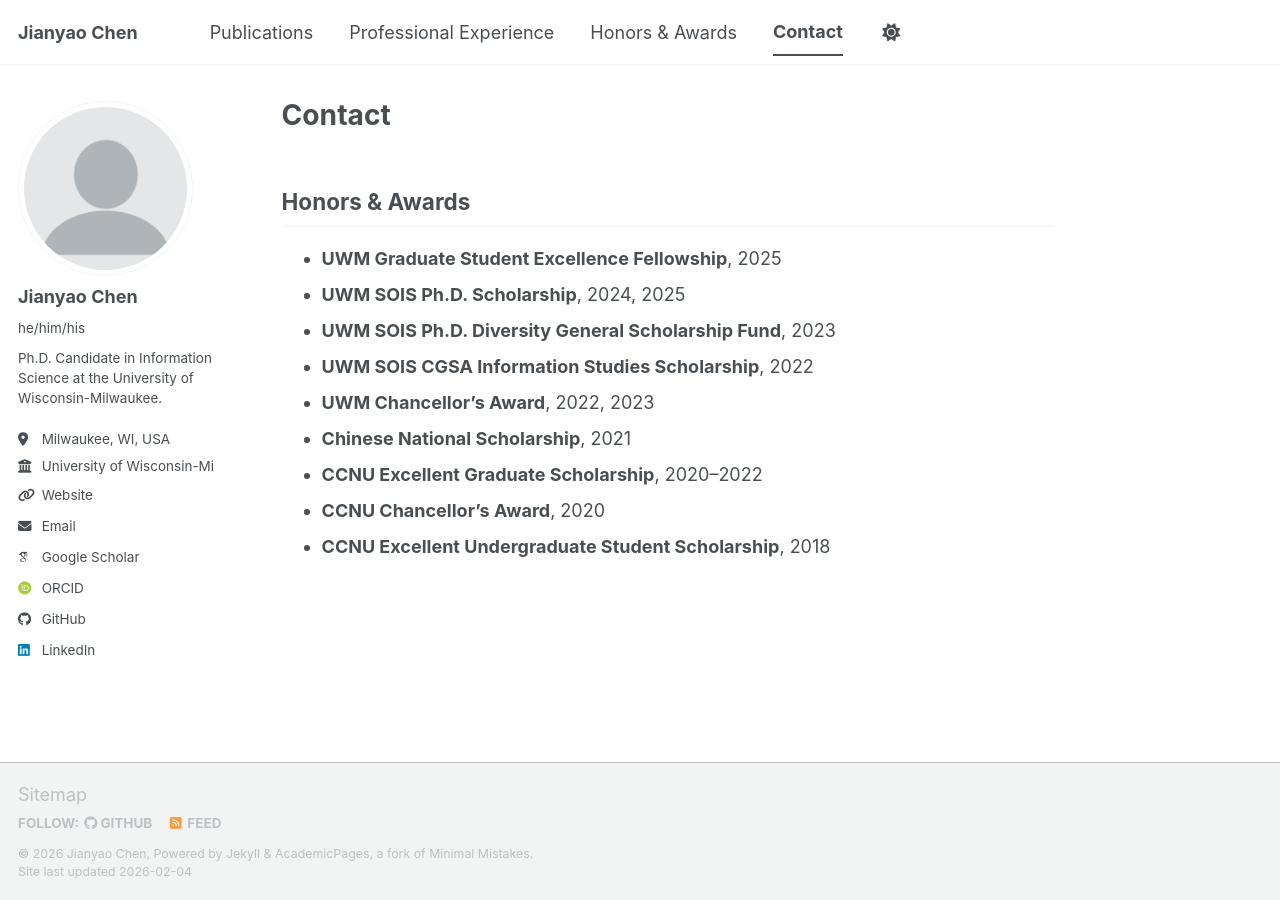
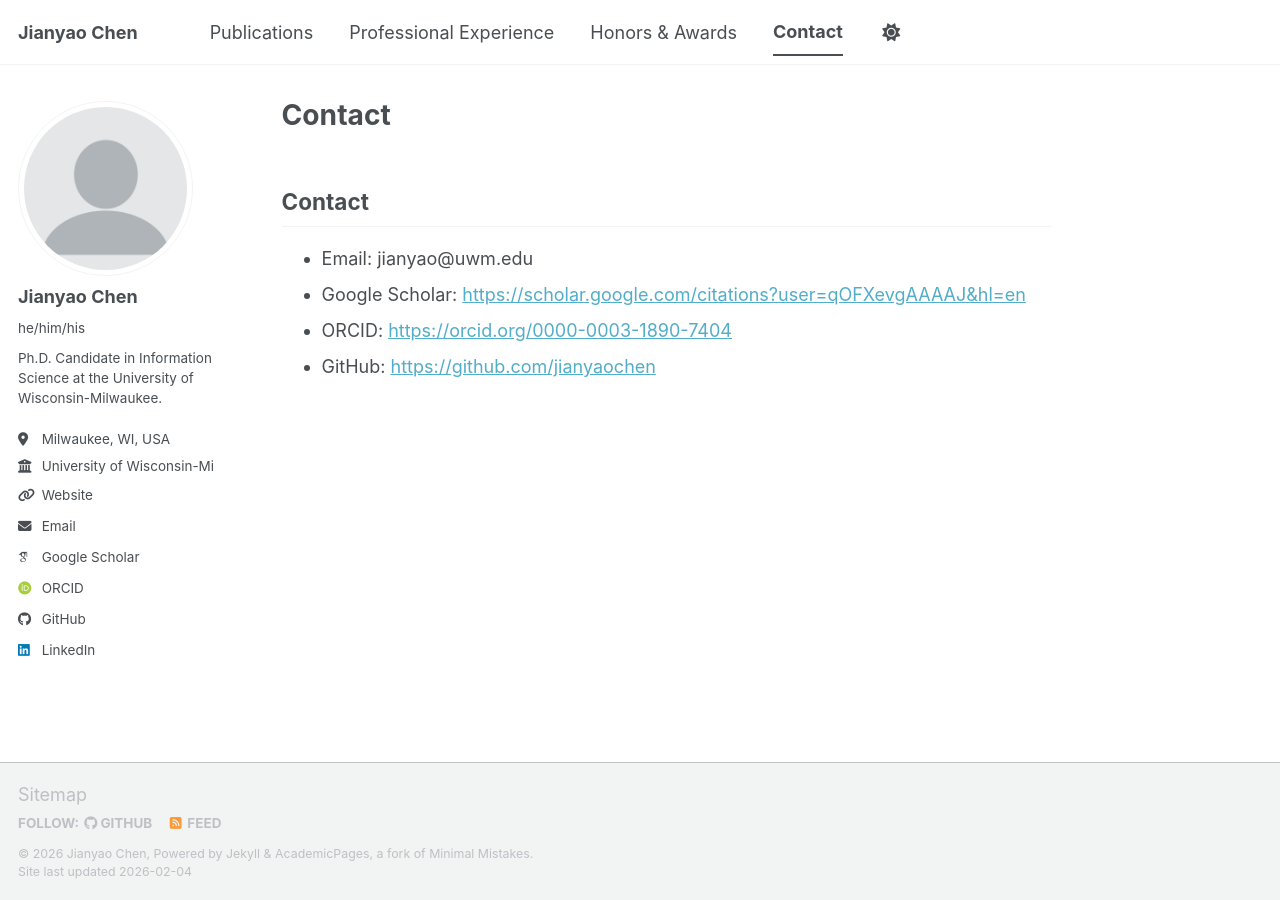
Before and after one commit to JianyaoChen/JianyaoChen.github.io, a Jekyll site: the page built from _pages/contact.md, in a window 1280 px wide. Built offline with Jekyll 4.4.1, drawn with Linux system fonts in a browser that asks for light colours; some web fonts are replaced; a script bundle is joined from its source files by our own code; library files that are not in the unit come from our copies.

Commit message:
Update contact.md

```diff
--- a/_pages/contact.md
+++ b/_pages/contact.md
@@ -5,14 +5,9 @@ permalink: /contact/
 author_profile: true
 ---
 
-## Honors & Awards
+## Contact
 
-- **UWM Graduate Student Excellence Fellowship**, 2025
-- **UWM SOIS Ph.D. Scholarship**, 2024, 2025
-- **UWM SOIS Ph.D. Diversity General Scholarship Fund**, 2023
-- **UWM SOIS CGSA Information Studies Scholarship**, 2022
-- **UWM Chancellor’s Award**, 2022, 2023
-- **Chinese National Scholarship**, 2021
-- **CCNU Excellent Graduate Scholarship**, 2020–2022
-- **CCNU Chancellor’s Award**, 2020
-- **CCNU Excellent Undergraduate Student Scholarship**, 2018
+- Email: jianyao@uwm.edu
+- Google Scholar: <https://scholar.google.com/citations?user=qOFXevgAAAAJ&hl=en>
+- ORCID: <https://orcid.org/0000-0003-1890-7404>
+- GitHub: <https://github.com/jianyaochen>
```
